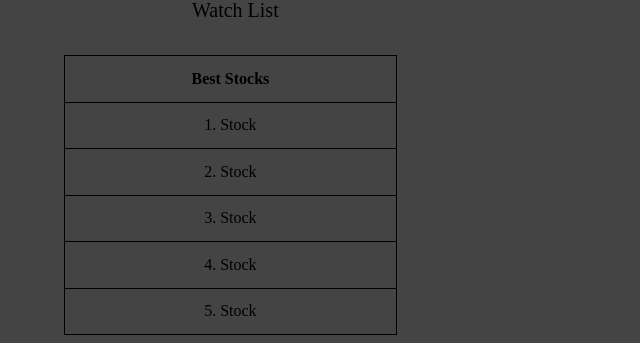
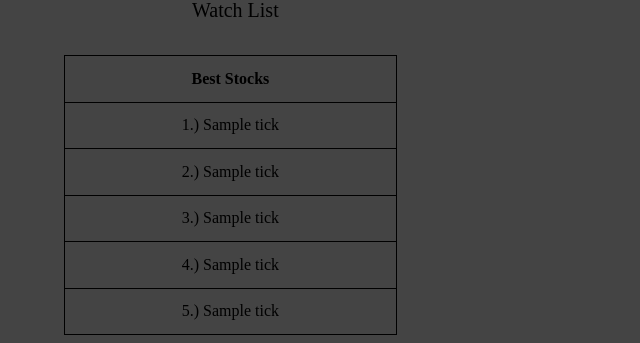
Before and after one commit to kcheese1/BackAgainstTheWallStreet, a Flask app: template FrontEnd/BAWS/template/addStock.html in a window 1280 px wide. Shown: the part 457-800 px from the top of the page, without its empty margins (0-640 px from the left). Run offline with Flask 2, Linux system fonts and the light colour scheme; the template is opened without the code that fills it: most values are stand-ins (such as "Sample title", 1, 10 or a date in 2020).

Commit message:
adding Kolby code

```diff
--- a/FrontEnd/BAWS/__init__.py
+++ b/FrontEnd/BAWS/__init__.py
@@ -106,7 +106,7 @@ def stock_search():
         #prints the info for the stock that the user typed in (SUPPOSED TO!!)
         print(df[text.upper()], file =sys.stderr)
         #df.plot.line()
-        return render_template("addStock.html")
+        return render_template("addStock.html", tick = tickers_list)
     return render_template("addStock.html")
 
 def create_app():
--- a/FrontEnd/BAWS/template/addStock.html
+++ b/FrontEnd/BAWS/template/addStock.html
@@ -48,19 +48,19 @@
                         <th>Best Stocks</th>
                     </tr>
                     <tr>
-                        <td>1. Stock</td>
+                        <td>1.) {{tick[0]}}</td>
                     </tr>
                     <tr>
-                        <td>2. Stock</td>
+                        <td>2.) {{tick[1]}}</td>
                     </tr>
                     <tr>
-                        <td>3. Stock</td>
+                        <td>3.) {{tick[2]}}</td>
                     </tr>
                     <tr>
-                        <td>4. Stock</td>
+                        <td>4.) {{tick[3]}}</td>
                     </tr>
                     <tr>
-                        <td>5. Stock</td>
+                        <td>5.) {{tick[4]}}</td>
                     </tr>
                 </table>
             </div>
```
